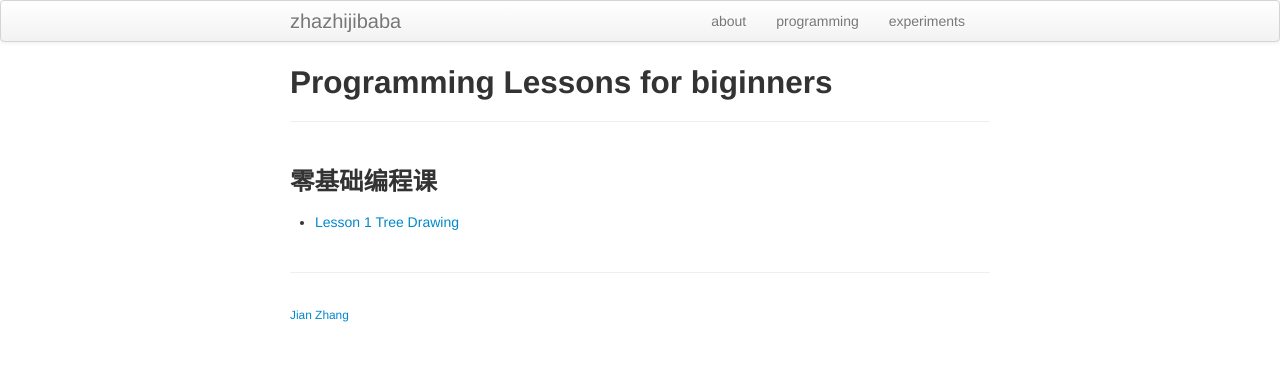
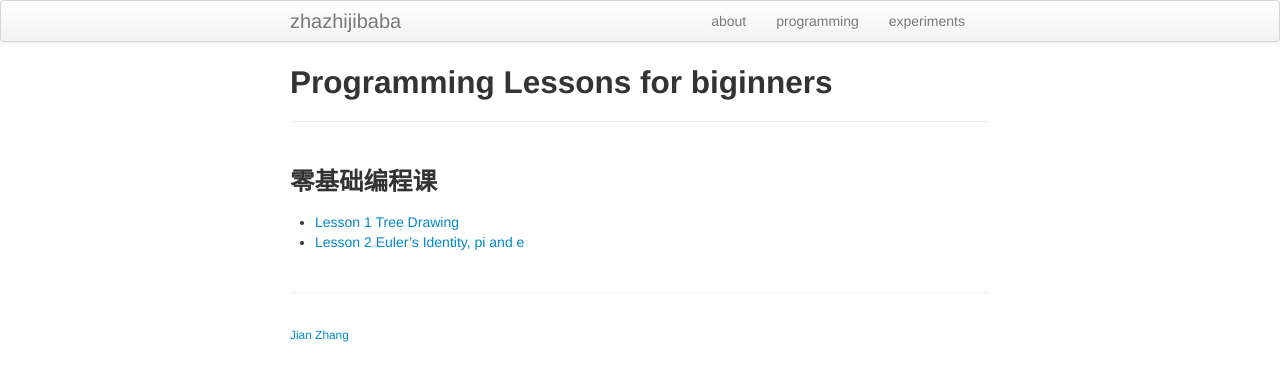
Before and after one commit to zhazhijibaba/zhazhijibaba.github.io, a Jekyll site: the page built from pages/programming.md, in a window 1280 px wide. Shown: the top 381 px of the page. Built offline with Jekyll 4.4.1, drawn with Linux system fonts in a browser that asks for light colours.

Commit message:
Update programming.md

```diff
--- a/pages/programming.md
+++ b/pages/programming.md
@@ -5,3 +5,4 @@ description: programming turtorials for beginners
 ---
 ### 零基础编程课
 * [Lesson 1 Tree Drawing](programming_lesson1.html)
+* [Lesson 2 Euler's Identity, pi and e](programming_lesson2.html)
```
